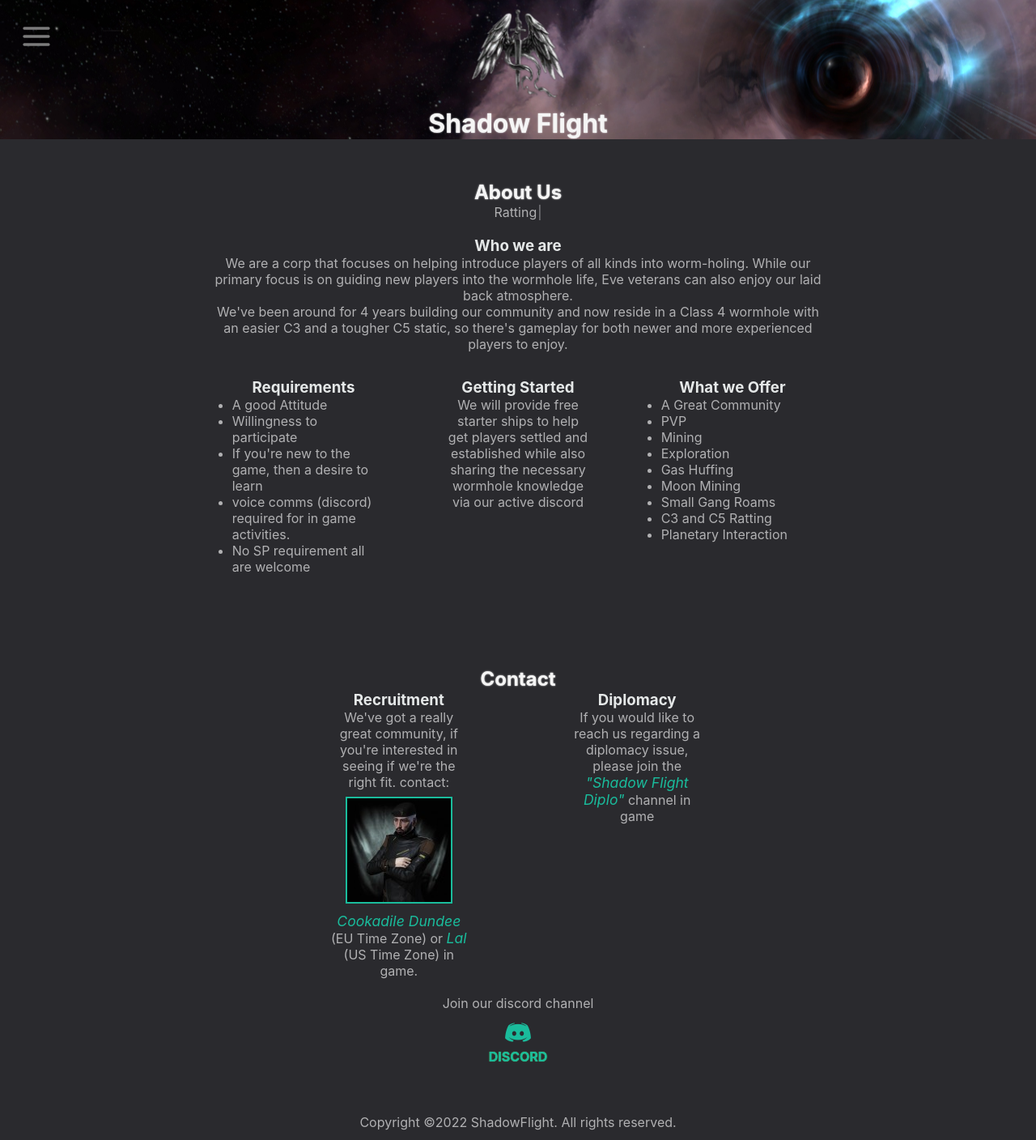
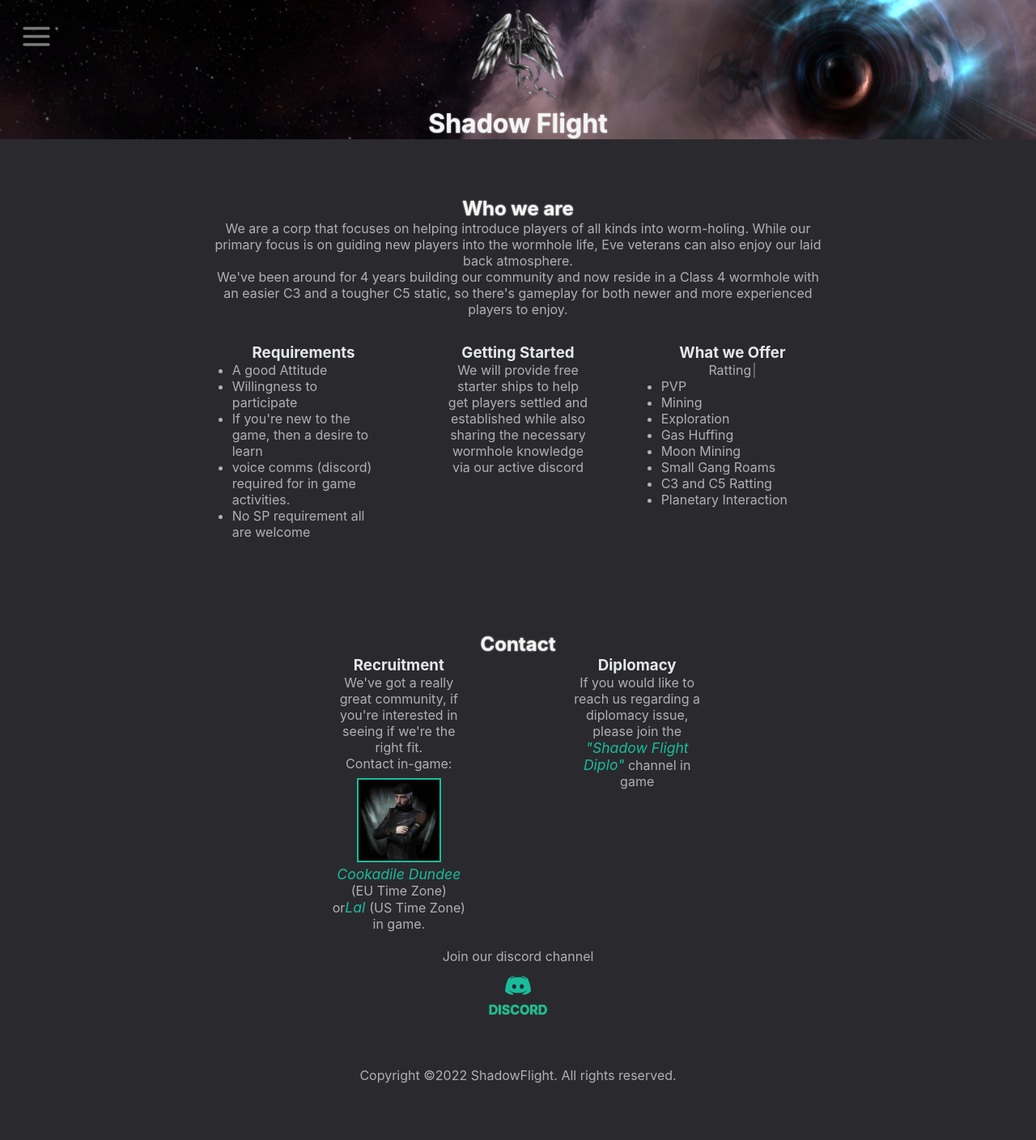
Before and after one commit to phellwege/shadowflight, a React (Create React App) app in the folder shadowflight/: page / in a window 1280 px wide. Shown: the whole page at 81% size. After the commit the page ends 1350 px from the top, so only its background shows below. Built offline with nearby package versions, Linux system fonts and the light colour scheme; a web font is replaced by a local one.

Commit message:
minor visual changes

```diff
--- a/shadowflight/src/App.css
+++ b/shadowflight/src/App.css
@@ -54,6 +54,9 @@
 #inner-div {
   width:25%;
 }
+#inner-div div img {
+  width: 100px;
+}
 #royal_blue {
   color: royalblue;
 }
@@ -62,7 +65,7 @@
   font-size: 1.1em;
 }
 #portrait {
-  margin: 7.5px;
+  margin: 7.5px 7.5px 0px 7.5px;
 }
 @media (prefers-reduced-motion: no-preference) {
   .App-logo {
--- a/shadowflight/src/components/About.js
+++ b/shadowflight/src/components/About.js
@@ -6,20 +6,10 @@ export default () => {
         <>
             <div class="page_wrap" id='About'>
                 <div>
-                    <h2>About Us</h2>
-                        <p>
-                            <Typewriter
-                            options={{
-                                strings: ['PVP', 'Ratting', 'Mining', 'Exploration', 'Small Gang Roams', 'Planetary Interaction', 'Moon Mining'],
-                                autoStart: true,
-                                loop: true,
-                            }}
-                            />
-                        </p>
                         <br/>
                         <div id='container-div'>
                             <div id='about-div'>
-                                <h3>Who we are</h3>
+                                <h2>Who we are</h2>
                                 <p>We are a corp that focuses on helping introduce players of all kinds into worm-holing. While our primary focus is on guiding new players into the wormhole life, Eve veterans can also enjoy our laid back atmosphere.
                                 <br/>
                                 We've been around for 4 years building our community and now reside in a Class 4 wormhole with an easier C3 and a tougher C5 static, so there's gameplay for both newer and more experienced players to enjoy.
@@ -45,8 +35,14 @@ export default () => {
                         </div>
                         <div id='inner-div'>
                             <h3>What we Offer</h3>
+                            <Typewriter
+                                options={{
+                                    strings: ['PVP', 'Ratting', 'Mining', 'Exploration', 'Small Gang Roams', 'Planetary Interaction', 'Moon Mining'],
+                                    autoStart: true,
+                                    loop: true,
+                                }}
+                            />
                             <ul>
-                                <li>A Great Community</li>
                                 <li>PVP</li>
                                 <li>Mining</li>
                                 <li>Exploration</li>
--- a/shadowflight/src/components/Contact.js
+++ b/shadowflight/src/components/Contact.js
@@ -12,7 +12,21 @@ export default () => {
                 <div id='divSplitContact'>
                     <div id='inner-div'>
                         <h3>Recruitment</h3>
-                        <p>We've got a really great community, if you're interested in seeing if we're the right fit. contact: <img src={cookadile} id='portrait'/><br/><span id='in_game'>Cookadile Dundee</span> (EU Time Zone) or <span id='in_game'>Lal</span> (US Time Zone) in game.</p>
+                        <p>
+                            We've got a really great community, if you're interested in seeing if we're the right fit.
+                            <br/>
+                            Contact in-game:
+                        </p>
+                            <div>
+                                <img src={cookadile} id='portrait'/>
+                                <br/>
+                                <span id='in_game'>Cookadile Dundee</span>
+                                <p>(EU Time Zone)
+                                <br/>
+                                or
+                                <span id='in_game'>Lal </span>
+                                (US Time Zone) in game.</p>
+                            </div>
                     </div>
                     <div id='inner-div'>
                         <h3>Diplomacy</h3>
```
